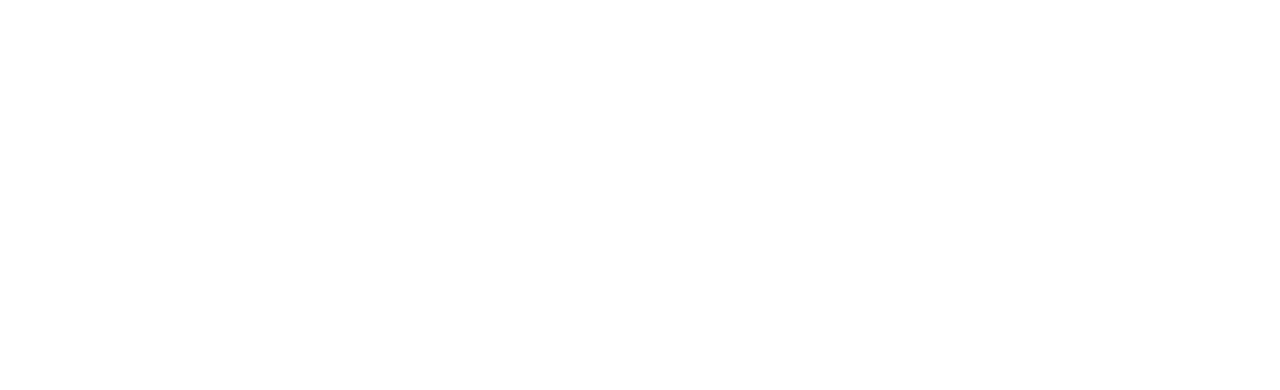
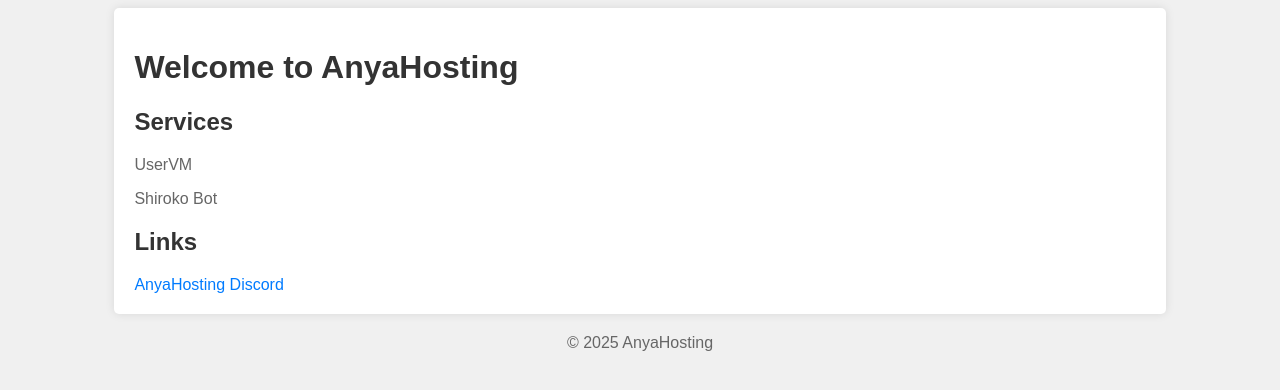
Before and after one commit to xDarkEXE/AnyaHosting, a plain HTML site: page index.html in a window 1280 px wide. Drawn offline with Linux system fonts and the light colour scheme.

Commit message:
Home page updated

```diff
--- a/index.html
+++ b/index.html
@@ -1,2 +1,66 @@
 <!DOCTYPE html>
-<html></html>
+<html lang="en">
+<head>
+    <meta charset="UTF-8">
+    <meta name="viewport" content="width=device-width, initial-scale=1.0">
+    <title>AnyaHosting</title>
+</head>
+
+<style>
+    body {
+        font-family: Arial, sans-serif;
+        background-color: #f0f0f0;
+    }
+
+    .container {
+        width: 80%;
+        margin: 0 auto;
+        padding: 20px;
+        background-color: #fff;
+        border-radius: 5px;
+        box-shadow: 0 0 10px rgba(0, 0, 0, 0.1);
+    }
+
+    h1 {
+        color: #333;
+    }
+
+    h2 {
+        color: #333;
+    }
+
+    p {
+        color: #666;
+    }
+
+    a {
+        color: #007bff;
+        text-decoration: none;
+    }
+
+    footer {
+        margin-top: 20px;
+        text-align: center;
+    }
+</style>
+
+<body>
+    <div class="container">
+        <h1>Welcome to AnyaHosting</h1>
+
+        <h2>Services</h2>
+        <p>UserVM</p>
+        <p>Shiroko Bot</p>
+
+        <h2>Links</h2>
+        <a href="https://discord.gg/QNYVdBCKnS">AnyaHosting Discord</a>
+    </div>
+
+    <!-- Create a status that goes  -->
+
+
+    <footer>
+        <p>&copy; 2025 AnyaHosting</p>
+    </footer>
+</body>
+</html>
```
